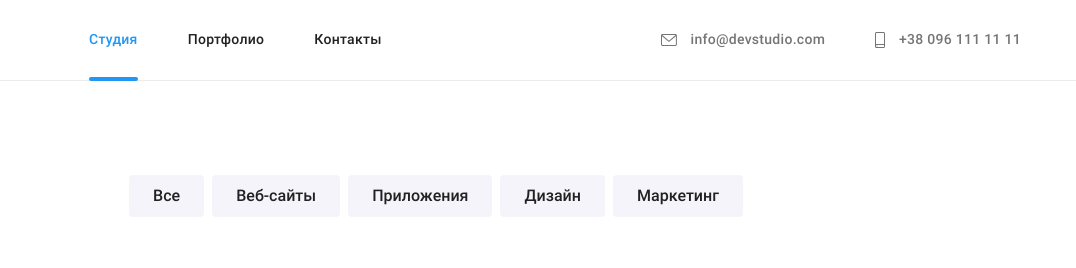
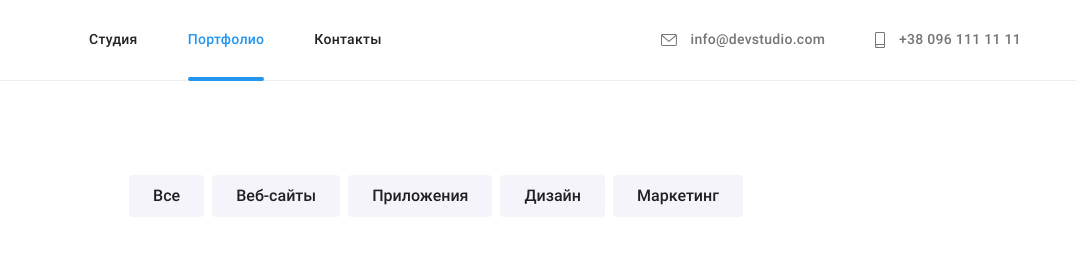
Before and after one commit to redreren/goit-markup-hw-08, a plain HTML site: page portfolio.html in a window 1280 px wide. Shown: the top 268 px of the page, 204-1280 px from the left. Drawn offline with Linux system fonts and the light colour scheme.

Commit message:
fixed current

```diff
--- a/portfolio.html
+++ b/portfolio.html
@@ -26,10 +26,10 @@
                 <div class="menu-container" id="menu-container" data-menu>
                     <ul class="list navigation-list">
                         <li class="navigation-list-item">
-                            <a href="./index.html" class="link navigation-list-item-link current">Студия</a>
+                            <a href="./index.html" class="link navigation-list-item-link">Студия</a>
                         </li>
                         <li class="navigation-list-item">
-                            <a href="./portfolio.html" class="link navigation-list-item-link">Портфолио</a>
+                            <a href="./portfolio.html" class="link navigation-list-item-link current">Портфолио</a>
                         </li>
                         <li class="navigation-list-item">
                             <a href="#" class="link navigation-list-item-link">Контакты</a>
```
